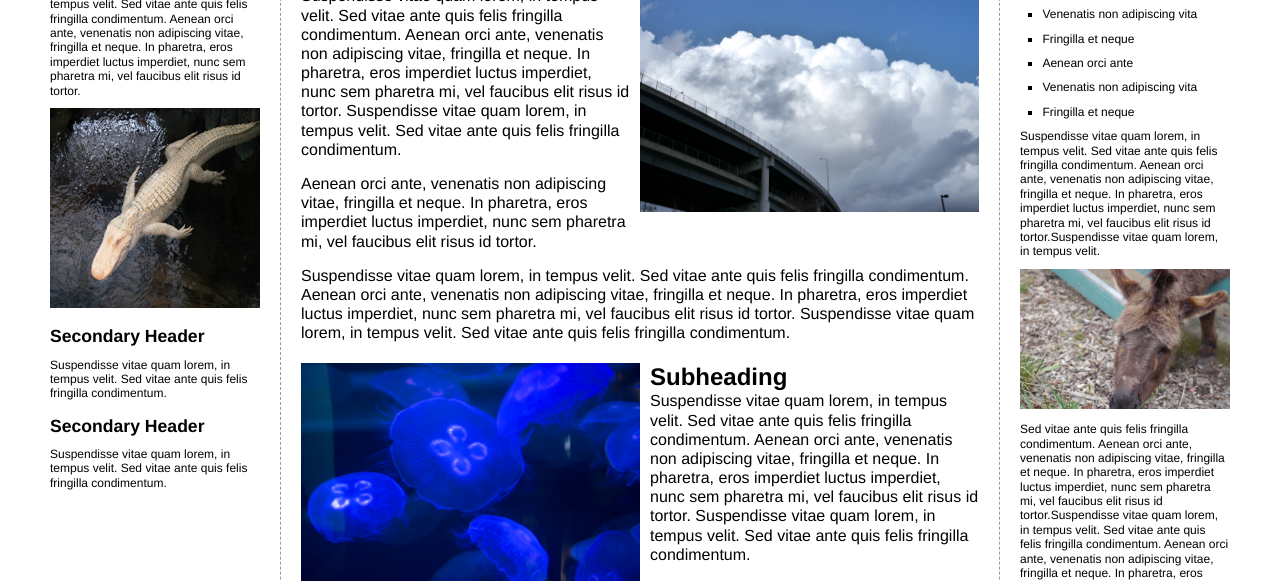
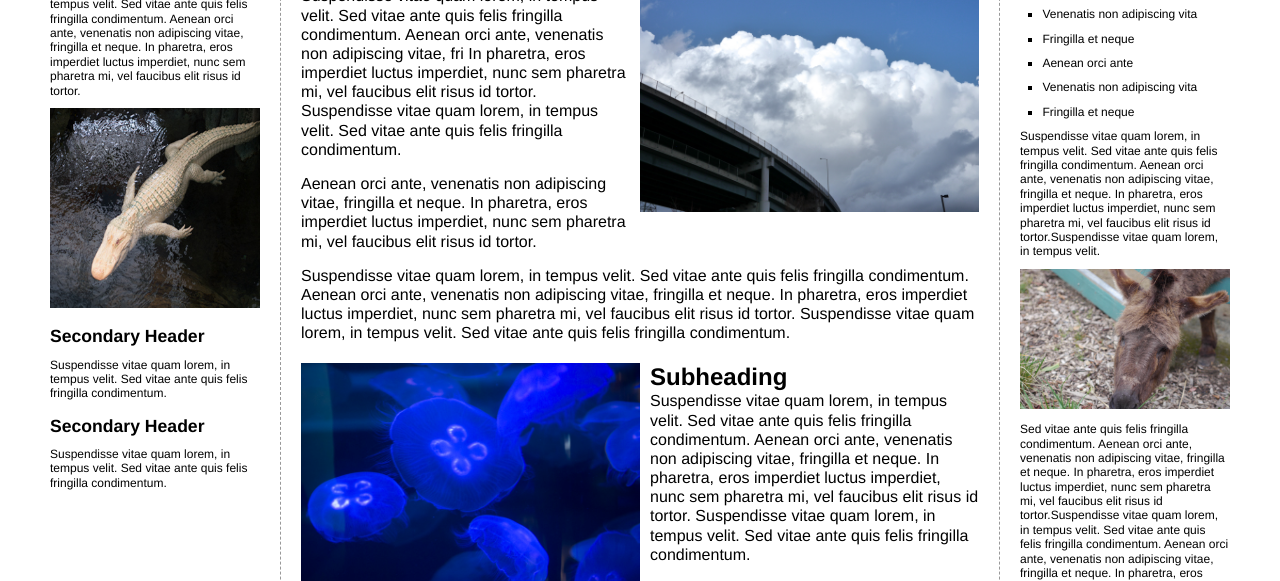
Before and after one commit to EwoutDeMunck/digwo2, a plain HTML site: page www/index.html in a window 1280 px wide. Shown: the part 217-798 px from the top of the page. Drawn offline with Linux system fonts and the light colour scheme.

Commit message:
8.2 3) 2de wijziging

```diff
--- a/www/index.html
+++ b/www/index.html
@@ -33,7 +33,7 @@
                 class="half right"
               />Suspendisse vitae quam lorem, in tempus velit. Sed vitae ante
               quis felis fringilla condimentum. Aenean orci ante, venenatis non
-              adipiscing vitae, fringilla et neque. In pharetra, eros imperdiet
+              adipiscing vitae, fri In pharetra, eros imperdiet
               luctus imperdiet, nunc sem pharetra mi, vel faucibus elit risus id
               tortor. Suspendisse vitae quam lorem, in tempus velit. Sed vitae
               ante quis felis fringilla condimentum.
```
